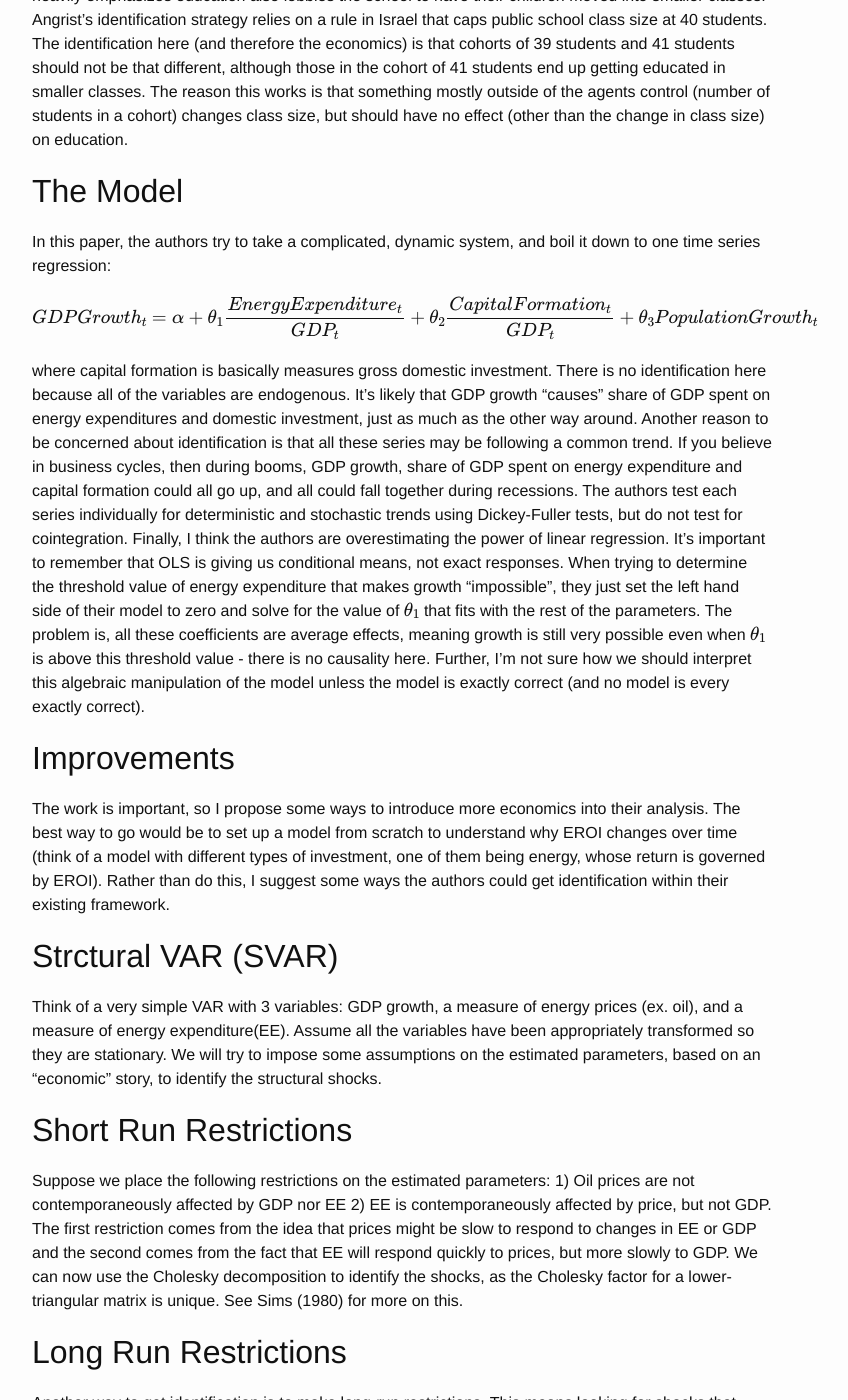
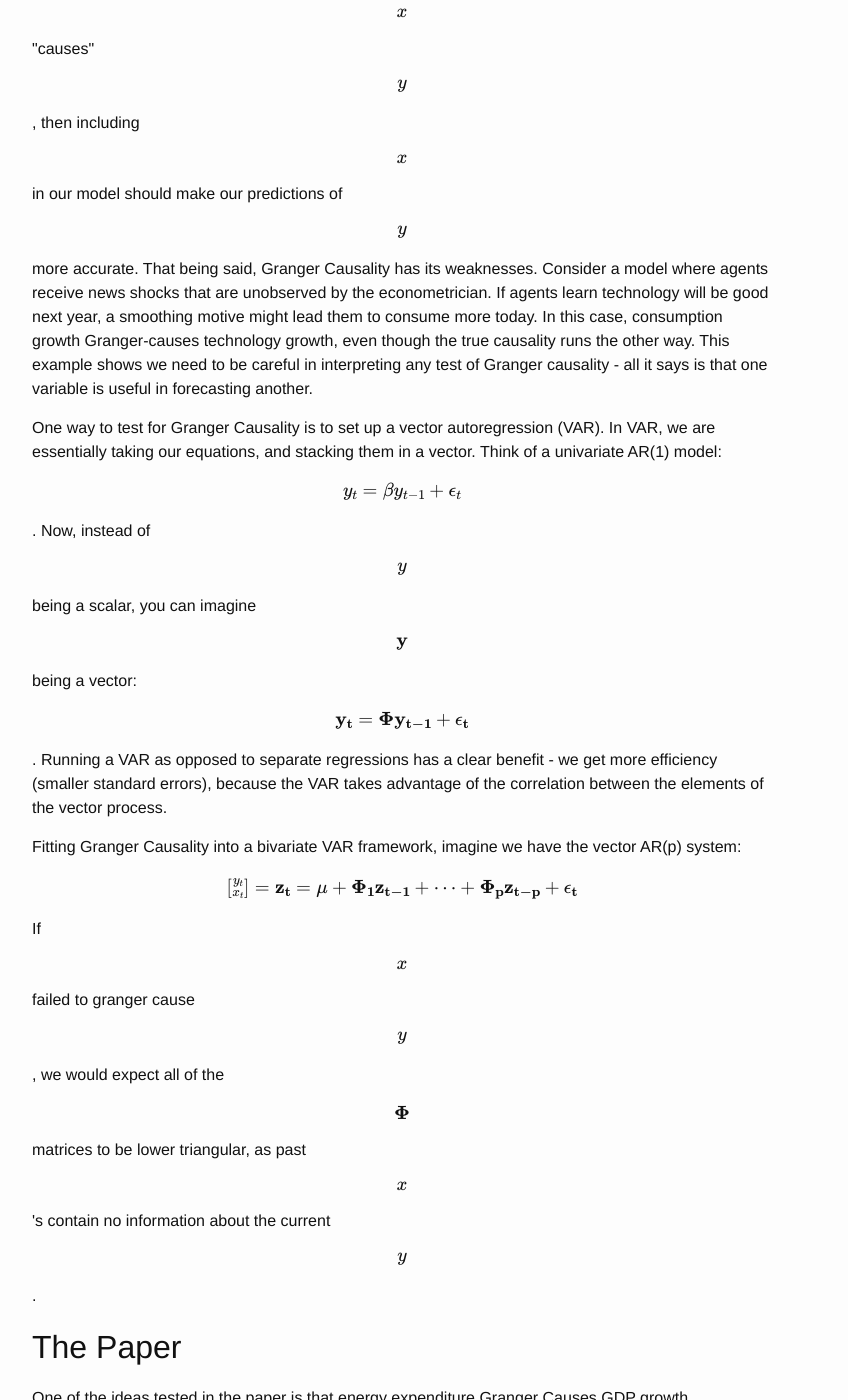
Before and after one commit to mcsammon/mcsammon.github.io, a Jekyll site: the page built from _posts/2016-06-16-post_V2.markdown, in a window 1280 px wide and 1400 px high, scrolled down 1535 px. Shown: the whole window, without its empty margins (238-1086 px from the left). Built offline with Jekyll 4.4.1, drawn with Linux system fonts in a browser that asks for light colours; formulas are drawn with MathJax 3; some of the changed text lies outside the part shown.

Commit message:
Fix Issue With Paragraphs

```diff
--- a/_posts/2016-06-16-post_V2.markdown
+++ b/_posts/2016-06-16-post_V2.markdown
@@ -9,15 +9,15 @@
 
 <h2>Granger Causality</h2>
 
-The review of Granger Causality below is based on the discussion in Hamilton (1994).
-A good place to get started is the definition of Granger Causality: We say that $$x$$ fails to Granger-Cause $$y$$ if including $$x$$ in our model does not make our forecasts of $$y$$ more accurate. More formally, $$x$$ fails to Granger-Cause $$y$$ if for all $$s>0$$
+<p> The review of Granger Causality below is based on the discussion in Hamilton (1994). </p>
+<p> A good place to get started is the definition of Granger Causality: We say that $$x$$ fails to Granger-Cause $$y$$ if including $$x$$ in our model does not make our forecasts of $$y$$ more accurate. More formally, $$x$$ fails to Granger-Cause $$y$$ if for all $$s>0$$
 \begin{equation}
 MSE[\hat{E}(y_{t+s}| y_t, y_{t-1}, \dots) ]= MSE[\hat{E}(y_{t+s}| y_t, y_{t-1}, \dots, x_t, x_{t-1}, \dots)]
 \end{equation}
-where $$\hat{E}(y_{t+s}|\Omega_t)$$ is our s-period ahead forecast of $$y$$ conditional on information set $$\Omega_t$$ and $$MSE(\hat{y}_{t+s|t}) = E(y_{t+s}-\hat{y}_{t+s|t})^2$$.
-There is strong intuition behind this kind of test. If $$x$$ "causes" $$y$$, then including $$x$$ in our model should make our predictions of $$y$$ more accurate. That being said, Granger Causality has its weaknesses. Consider a model where agents receive news shocks that are unobserved by the econometrician. If agents learn technology will be good next year, a smoothing motive might lead them to consume more today. In this case, consumption growth Granger-causes technology growth, even though the true causality runs the other way. This example shows we need to be careful in interpreting any test of Granger causality - all it says is that one variable is useful in forecasting another.
-One way to test for Granger Causality is to set up a vector autoregression (VAR). In VAR, we are essentially taking our equations, and stacking them in a vector. Think of a univariate AR(1) model: $$y_t=\beta y_{t-1} + \epsilon_t$$. Now, instead of $$y$$ being a scalar, you can imagine $$\mathbf{y}$$ being a vector: $$\mathbf{y_t} = \mathbf{\Phi} \mathbf{ y_{t-1}} + \mathbf{\epsilon_t}$$. Running a VAR as opposed to separate regressions has a clear benefit - we get more efficiency (smaller standard errors), because the VAR takes advantage of the correlation between the elements of the vector process.
-Fitting Granger Causality into a bivariate VAR framework, imagine we have the vector AR(p) system:
+where $$\hat{E}(y_{t+s}|\Omega_t)$$ is our s-period ahead forecast of $$y$$ conditional on information set $$\Omega_t$$ and $$MSE(\hat{y}_{t+s|t}) = E(y_{t+s}-\hat{y}_{t+s|t})^2$$. </p>
+<p> There is strong intuition behind this kind of test. If $$x$$ "causes" $$y$$, then including $$x$$ in our model should make our predictions of $$y$$ more accurate. That being said, Granger Causality has its weaknesses. Consider a model where agents receive news shocks that are unobserved by the econometrician. If agents learn technology will be good next year, a smoothing motive might lead them to consume more today. In this case, consumption growth Granger-causes technology growth, even though the true causality runs the other way. This example shows we need to be careful in interpreting any test of Granger causality - all it says is that one variable is useful in forecasting another. </p>
+<p> One way to test for Granger Causality is to set up a vector autoregression (VAR). In VAR, we are essentially taking our equations, and stacking them in a vector. Think of a univariate AR(1) model: $$y_t=\beta y_{t-1} + \epsilon_t$$. Now, instead of $$y$$ being a scalar, you can imagine $$\mathbf{y}$$ being a vector: $$\mathbf{y_t} = \mathbf{\Phi} \mathbf{ y_{t-1}} + \mathbf{\epsilon_t}$$. Running a VAR as opposed to separate regressions has a clear benefit - we get more efficiency (smaller standard errors), because the VAR takes advantage of the correlation between the elements of the vector process. </p>
+<p> Fitting Granger Causality into a bivariate VAR framework, imagine we have the vector AR(p) system:
 \begin{equation}
 \left[
 \begin{smallmatrix}
@@ -25,7 +25,7 @@
 \end{smallmatrix}
 \right] = \mathbf{z_t} = \mathbf{\mu} + \mathbf{\Phi_1} \mathbf{z_{t-1}} + \dots + \mathbf{\Phi_p} \mathbf{z_{t-p}} + \mathbf{\epsilon_t}
 \end{equation}
-If $$x$$ failed to granger cause $$y$$, we would expect all of the $$\mathbf{\Phi}$$ matrices to be lower triangular, as past $$x$$'s contain no information about the current $$y$$.
+If $$x$$ failed to granger cause $$y$$, we would expect all of the $$\mathbf{\Phi}$$ matrices to be lower triangular, as past $$x$$'s contain no information about the current $$y$$. </p>
 
 <h2>The Paper</h2>
 
@@ -37,14 +37,14 @@
 
 <h2>The Model</h2>
 
-In this paper, the authors try to take a complicated, dynamic system, and boil it down to one time series regression:
+<p> In this paper, the authors try to take a complicated, dynamic system, and boil it down to one time series regression:
 \begin{equation}
 GDPGrowth_t = \alpha + \theta_1 \frac{Energy Expenditure_t}{GDP_t} + \theta_2 \frac{Capital Formation_t}{GDP_t} + \theta_3 Population Growth_t
 \end{equation}
-where capital formation is basically measures gross domestic investment.
-There is no identification here because all of the variables are endogenous. It's likely that GDP growth "causes" share of GDP spent on energy expenditures and domestic investment, just as much as the other way around.
-Another reason to be concerned about identification is that all these series may be following a common trend. If you believe in business cycles, then during booms, GDP growth, share of GDP spent on energy expenditure and capital formation could all go up, and all could fall together during recessions. The authors test each series individually for deterministic and stochastic trends using Dickey-Fuller tests, but do not test for cointegration.
-Finally, I think the authors are overestimating the power of linear regression. It's important to remember that OLS is giving us conditional means, not exact responses. When trying to determine the threshold value of energy expenditure that makes growth "impossible", they just set the left hand side of their model to zero and solve for the value of $$\theta_1$$ that fits with the rest of the parameters. The problem is, all these coefficients are average effects, meaning growth is still very possible even when $$\theta_1$$ is above this threshold value - there is no causality here. Further, I'm not sure how we should interpret this algebraic manipulation of the model unless the model is exactly correct (and no model is every exactly correct).
+where capital formation is basically measures gross domestic investment. </p>
+<p> There is no identification here because all of the variables are endogenous. It's likely that GDP growth "causes" share of GDP spent on energy expenditures and domestic investment, just as much as the other way around. </p>
+<p> Another reason to be concerned about identification is that all these series may be following a common trend. If you believe in business cycles, then during booms, GDP growth, share of GDP spent on energy expenditure and capital formation could all go up, and all could fall together during recessions. The authors test each series individually for deterministic and stochastic trends using Dickey-Fuller tests, but do not test for cointegration. </p>
+<p> Finally, I think the authors are overestimating the power of linear regression. It's important to remember that OLS is giving us conditional means, not exact responses. When trying to determine the threshold value of energy expenditure that makes growth "impossible", they just set the left hand side of their model to zero and solve for the value of $$\theta_1$$ that fits with the rest of the parameters. The problem is, all these coefficients are average effects, meaning growth is still very possible even when $$\theta_1$$ is above this threshold value - there is no causality here. Further, I'm not sure how we should interpret this algebraic manipulation of the model unless the model is exactly correct (and no model is every exactly correct). </p>
 
 <h2>Improvements</h2>
 
@@ -57,8 +57,8 @@
 <h2>Short Run Restrictions</h2>
 
 Suppose we place the following restrictions on the estimated parameters:
-1) Oil prices are not contemporaneously affected by GDP nor EE
-2) EE is contemporaneously affected by price, but not GDP.
+<p> 1) Oil prices are not contemporaneously affected by GDP nor EE </p>
+<p> 2) EE is contemporaneously affected by price, but not GDP. </p>
 The first restriction comes from the idea that prices might be slow to respond to changes in EE or GDP and the second comes from the fact that EE will respond quickly to prices, but more slowly to GDP. We can now use the Cholesky decomposition to identify the shocks, as the Cholesky factor for a lower-triangular matrix is unique. See Sims (1980) for more on this.
 
 <h2>Long Run Restrictions</h2>
```
